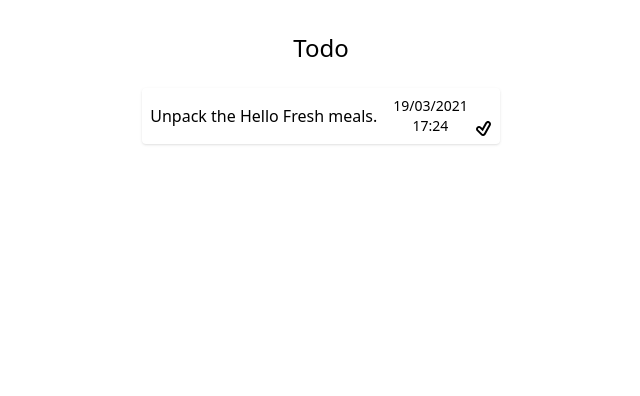
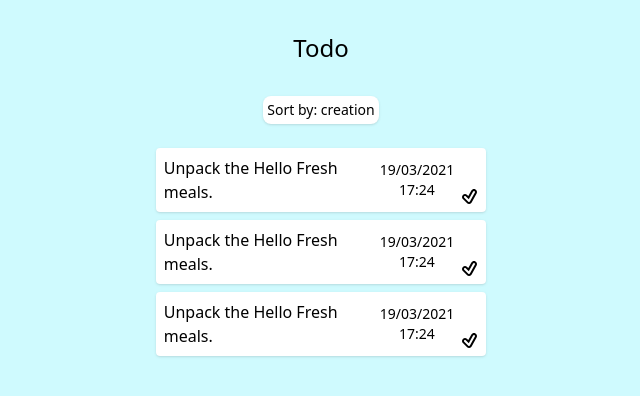
Before and after one commit to CharlesEkkel/my-todo, a React (Vite) app: page / in a window 1280 px wide. Shown: the top 396 px of the page, without its empty margins (319-959 px from the left). Built offline with nearby package versions, Linux system fonts and the light colour scheme.

Commit message:
feat: fill out page a bit

```diff
--- a/index.html
+++ b/index.html
@@ -6,7 +6,7 @@
     <meta name="viewport" content="width=device-width, initial-scale=1.0" />
     <title>Vite + React + TS</title>
   </head>
-  <body>
+  <body class="bg-cyan-100">
     <div id="root"></div>
     <script type="module" src="/src/main.tsx"></script>
   </body>
--- a/package.json
+++ b/package.json
@@ -10,6 +10,7 @@
     "preview": "vite preview"
   },
   "dependencies": {
+    "@headlessui/react": "^1.7.15",
     "react": "^18.2.0",
     "react-dom": "^18.2.0",
     "react-icons": "^4.10.1"
--- a/src/App.tsx
+++ b/src/App.tsx
@@ -1,21 +1,64 @@
 import { useState } from "react";
 import "./App.css";
 import { Task, TaskInfo, basicTask } from "./components/Task";
+import { Listbox } from "@headlessui/react";
 
 function App() {
-  const [tasks, setTasks] = useState([basicTask]);
+  const [tasks, setTasks] = useState([basicTask, basicTask, basicTask]);
+  const [sortMethod, setSortMethod] = useState("creation");
 
   const removeTask = (task: TaskInfo) =>
-    setTasks(tasks.filter((x) => x !== task));
+    setTasks(tasks.filter((x) => x.id !== task.id));
+
+  const setTask = (task: TaskInfo) =>
+    setTasks(tasks.map((x) => (x.id == task.id ? task : x)));
+
+  const setSort = (newMethod: SortingMethod) => {
+    setSortMethod(newMethod);
+
+    if (newMethod === "creation") tasks.sort((a, b) => (a.id < b.id ? 1 : -1));
+    else if (newMethod === "alphabetical")
+      tasks.sort((a, b) => (a.description < b.description ? 1 : -1));
+  };
 
   return (
-    <body className="flex flex-col items-center">
+    <main className="flex flex-col gap-2 items-center">
       <h1 className="mb-6 text-2xl">Todo</h1>
+      <div className="mb-4">
+        <SortSelector value={sortMethod} setSortingMethod={setSort} />
+      </div>
       {tasks.map((task) => (
-        <Task info={task} onClickDone={() => removeTask(task)} />
+        <Task
+          key={task.id}
+          info={task}
+          onClickDone={() => removeTask(task)}
+          setTask={setTask}
+        />
       ))}
-    </body>
+    </main>
   );
 }
 
 export default App;
+
+type SortingMethod = "creation" | "alphabetical";
+
+interface SortSelectorProps {
+  value: string;
+  setSortingMethod: (method: SortingMethod) => void;
+}
+
+const SortSelector = (props: SortSelectorProps) => (
+  <Listbox value={props.value} onChange={props.setSortingMethod}>
+    <Listbox.Button className="p-1 text-sm bg-white rounded-lg shadow transition-shadow hover:shadow-md active:shadow-none">
+      Sort by: {props.value}
+    </Listbox.Button>
+    <Listbox.Options>
+      {["creation", "alphabetical"].map((method) => (
+        <Listbox.Option key={method} value={method}>
+          {method}
+        </Listbox.Option>
+      ))}
+    </Listbox.Options>
+  </Listbox>
+);
--- a/src/components/Task.tsx
+++ b/src/components/Task.tsx
@@ -1,14 +1,26 @@
+import { useId } from "react";
 import { TiTickOutline } from "react-icons/ti";
 
 interface TaskProps {
   onClickDone: () => void;
+  setTask: (info: TaskInfo) => void;
   info: TaskInfo;
 }
 
-export const Task = ({ onClickDone, info }: TaskProps) => {
+export const Task = ({ onClickDone, setTask, info }: TaskProps) => {
+  const taskId = useId();
+
   return (
-    <div className="flex relative flex-row items-center p-2 max-w-md rounded shadow">
-      <h2 className="flex-1 mr-4 text-left">{info.description}</h2>
+    <div className="flex relative flex-row items-center p-2 max-w-md bg-white rounded shadow">
+      <label htmlFor={taskId} className="sr-only">
+        Task Description:
+      </label>
+      <textarea
+        id={taskId}
+        className="flex-1 mr-4 text-left resize-none"
+        value={info.description}
+        onChange={(e) => setTask({ ...info, description: e.target.value })}
+      />
       <div className="flex flex-col mr-6 text-sm">
         <span className="sr-only">Due Date:</span>
         <p>{info.date}</p>
@@ -28,12 +40,14 @@ export const Task = ({ onClickDone, info }: TaskProps) => {
 };
 
 export interface TaskInfo {
+  id: number;
   description: string;
   date: string;
   time: string;
 }
 
 export const basicTask: TaskInfo = {
+  id: 1,
   description: "Unpack the Hello Fresh meals.",
   date: "19/03/2021",
   time: "17:24",
```
Also changed, not shown: 1 other file (tests, documents, lock files or other folders).
